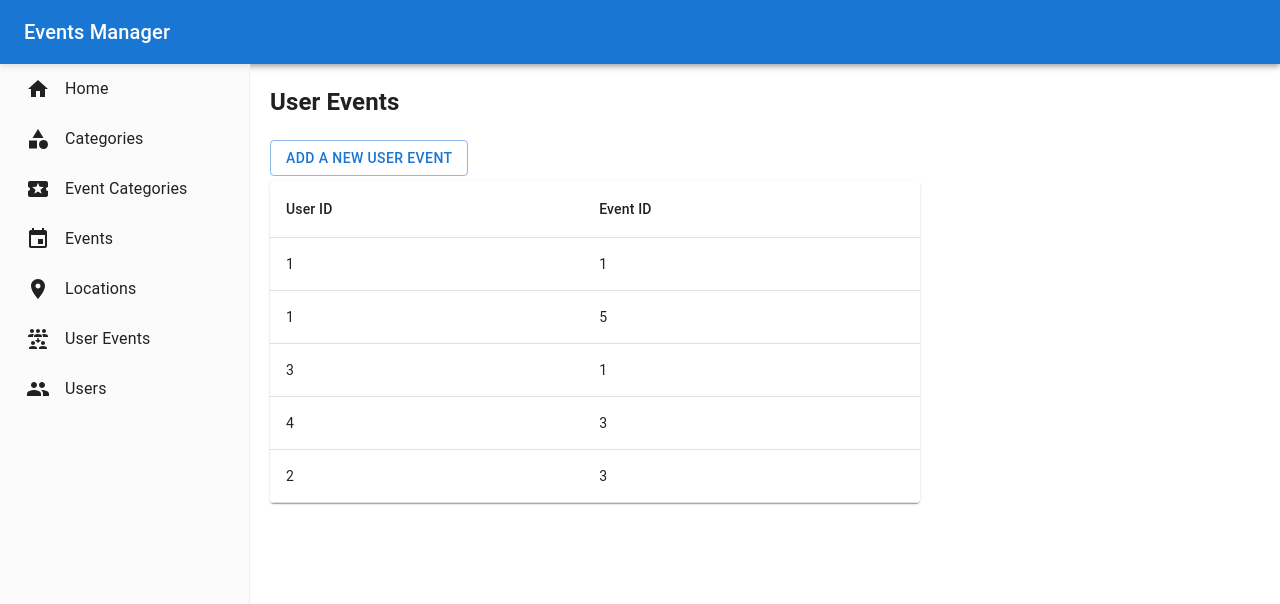
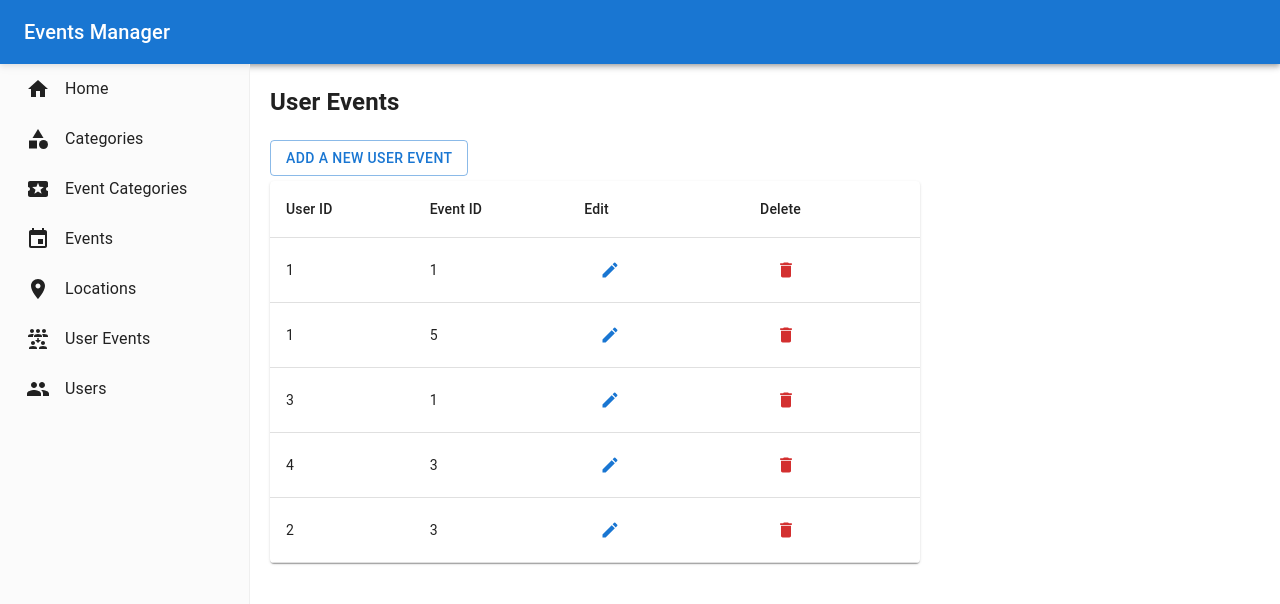
Before and after one commit to mtdevery/CS340-Final-Project-Group-84, a React (Create React App) app in the folder frontend/: page /userevents in a window 1280 px wide. Shown: the top 604 px of the page. Built offline with nearby package versions, Linux system fonts and the light colour scheme.

Commit message:
Added edit and delete UI for UserEvents table.

```diff
--- a/frontend/src/Pages/EventsPage.jsx
+++ b/frontend/src/Pages/EventsPage.jsx
@@ -16,7 +16,7 @@ const data = [
     { EventId: 3, Time: '06/07/2023 4:17 PM', Description: 'Sunset Film Festival', Cost: 23.84, LocationId: 3},
     { EventId: 4, Time: '02/06/2023 6:06 AM', Description: 'Live Band Karaoke', Cost: 39.73, LocationId: 2},
     { EventId: 5, Time: '11/08/2023 8:00 AM', Description: 'Abbie\'s Wedding', Cost: 2.60, LocationId: 1}
-]
+];
 
 function EventsPage(){
     const [open, setOpen] = React.useState(false);
--- a/frontend/src/Pages/UserEventsPage.jsx
+++ b/frontend/src/Pages/UserEventsPage.jsx
@@ -8,6 +8,7 @@ import TableRow from '@mui/material/TableRow';
 import Paper from '@mui/material/Paper';
 import Button from '@mui/material/Button';
 import CreateUserEventDialog from '../Components/CreateUserEventDialog';
+import { Edit, Delete } from '@mui/icons-material/';
 
 const data = [
     { UserId: 1, EventId: 1},
@@ -28,6 +29,10 @@ function UserEventsPage(){
         setOpen(false);
     };
 
+    function handleDelete(event){
+
+    };
+
     return(
         <>
             <h2>User Events</h2>
@@ -42,6 +47,8 @@ function UserEventsPage(){
                         <TableRow>
                             <TableCell>User ID</TableCell>
                             <TableCell>Event ID</TableCell>
+                            <TableCell>Edit</TableCell>
+                            <TableCell>Delete</TableCell>
                         </TableRow>
                     </TableHead>
                     <TableBody>
@@ -51,6 +58,8 @@ function UserEventsPage(){
                             >
                                 <TableCell>{row.UserId}</TableCell>
                                 <TableCell>{row.EventId}</TableCell>
+                                <TableCell><Button onClick={handleClickOpen} startIcon={<Edit />}></Button></TableCell>
+                                <TableCell><Button onClick={handleDelete(row)} startIcon={<Delete color='error' />}></Button></TableCell>
                             </TableRow>
                         ))}
                     </TableBody>
```
